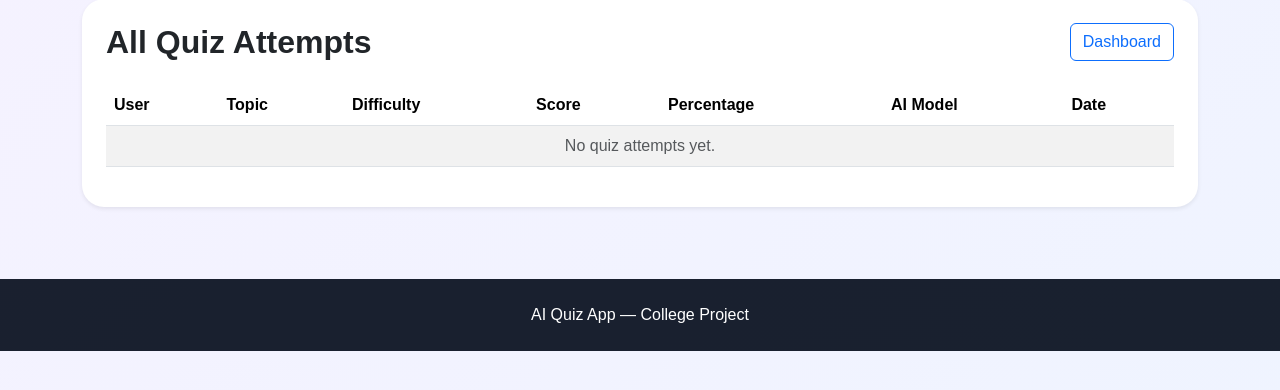
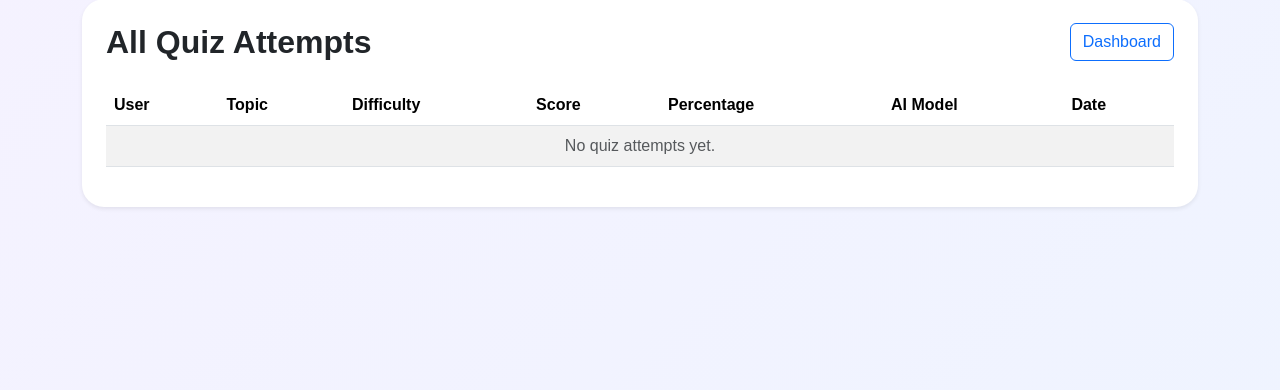
Before and after one commit to omkar-afk1213/AI-Quiz-App, a Flask app: page /admin/attempts in a window 1280 px wide. Shown: the part 81-471 px from the top of the page. Run offline with Flask 3, Linux system fonts and the light colour scheme; a user stored in the database is signed in; data comes from the database, SQL or seed files in the repository; data that the repository does not hold is empty.

Commit message:
Remove project footer branding

```diff
--- a/templates/base.html
+++ b/templates/base.html
@@ -58,10 +58,6 @@
       {% block content %}{% endblock %}
     </main>
 
-    <footer class="text-center py-4 mt-5 text-muted footer-bar">
-      <div class="container">AI Quiz App — College Project</div>
-    </footer>
-
     <script src="https://cdn.jsdelivr.net/npm/bootstrap@5.3.3/dist/js/bootstrap.bundle.min.js"></script>
     {% block scripts %}{% endblock %}
   </body>
```
